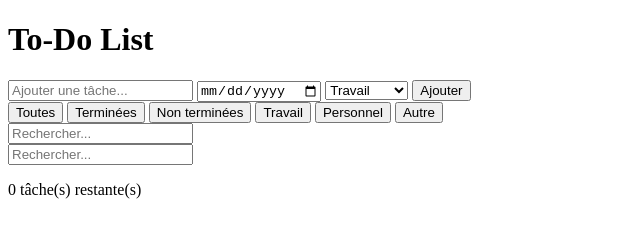
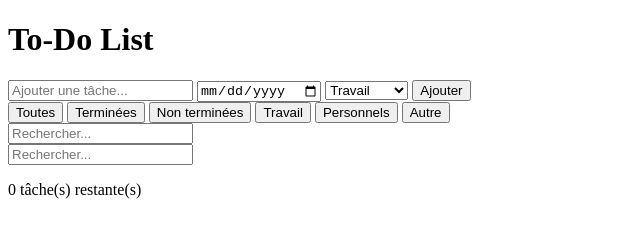
Before and after one commit to edm-r/com.TO-DO-List, a plain HTML site: page index.html in a window 1280 px wide. Shown: the full height of the page, 0-640 px from the left. Drawn offline with Linux system fonts and the light colour scheme.

Commit message:
je viens de modifier le fichier index

```diff
--- a/index.html
+++ b/index.html
@@ -24,7 +24,7 @@
             <button onclick="filterTasks('completed')">Terminées</button>
             <button onclick="filterTasks('uncompleted')">Non terminées</button>
             <button onclick="filterByCategory('Travail')">Travail</button>
-            <button onclick="filterByCategory('Personnel')">Personnel</button>
+            <button onclick="filterByCategory('Personnel')">Personnels</button>
             <button onclick="filterByCategory('Autre')">Autre</button>
         </div>
 
```
